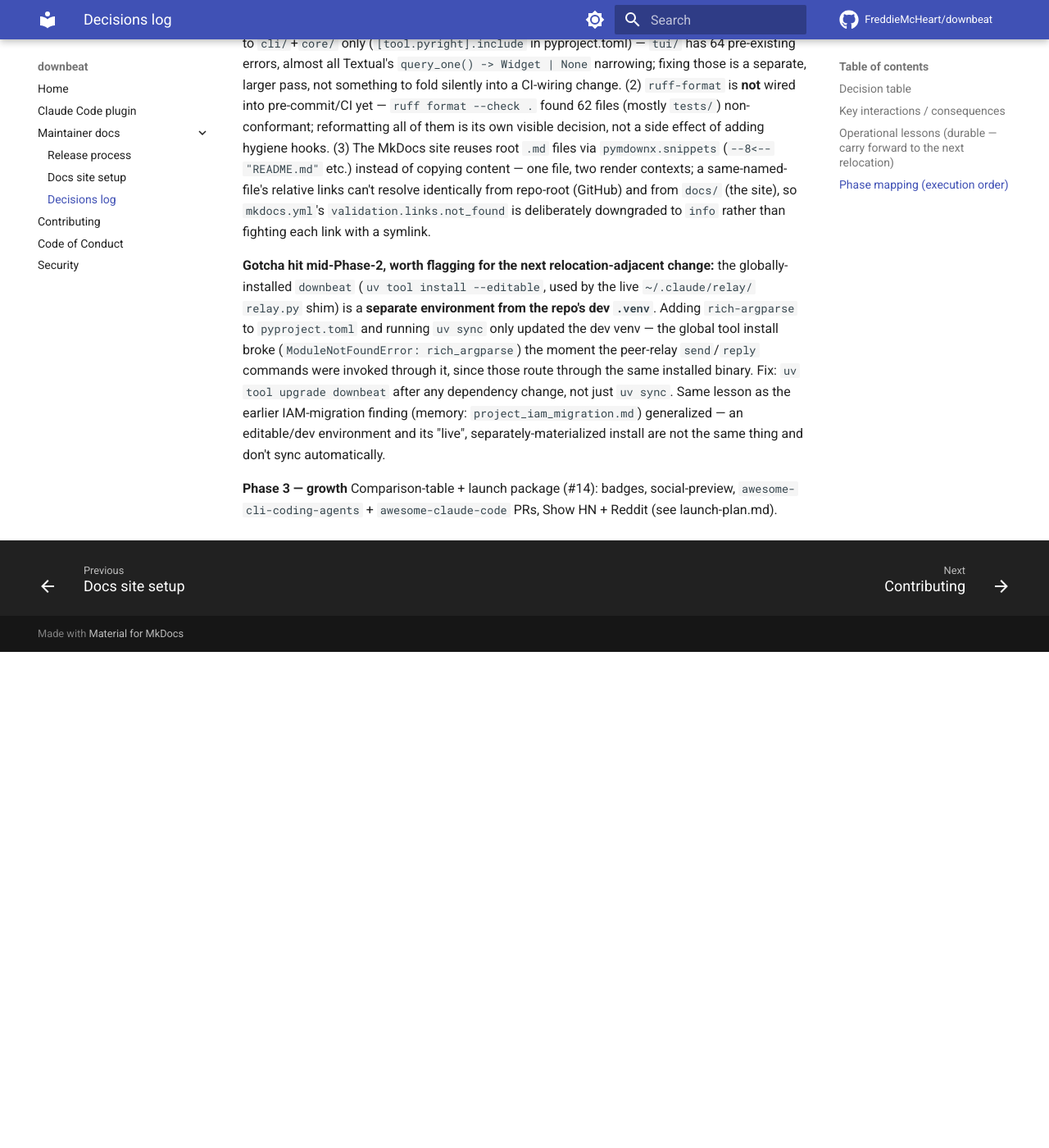
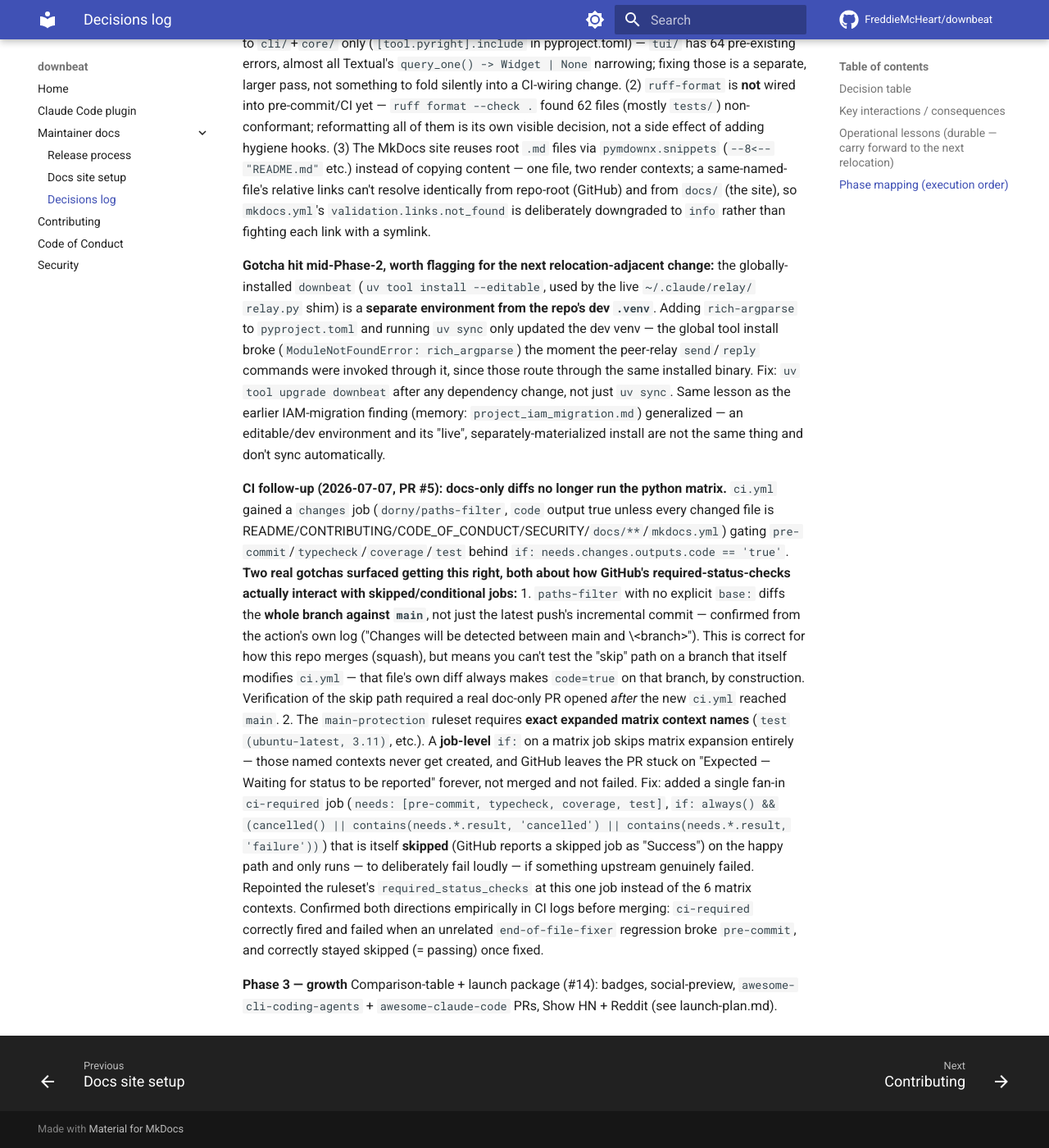
Before and after one commit to FreddieMcHeart/downbeat, an MkDocs documentation site: the page built from docs/decisions.md, in a window 1280 px wide and 1400 px high, scrolled down 5231 px. Shown: the whole window at 82% size. Built offline with MkDocs 1.6.1 and Material for MkDocs 9.7.7, drawn with Linux system fonts in a browser that asks for light colours; comment, search, counter and statistics services are not loaded; before the commit the page ends 6026 px from its top, so only the background shows below that; some of the changed text lies outside the part shown.

Commit message:
docs: record Phase 2 close-out and the fan-in ci-required pattern

```diff
--- a/docs/decisions.md
+++ b/docs/decisions.md
@@ -134,13 +134,14 @@
 Confirmed genuinely self-healing only once the ci run triggered by the bot's OWN version-bump
 commit (not just the release job) went green on its own, unassisted.
 
-**Phase 2 — polish — mostly DONE (2026-07-06), plugin PR pending merge**
+**Phase 2 — polish — ✅ DONE (2026-07-07)**
 MkDocs Material docs site (#13, `0549e2d` — a `feat:` commit, released **v0.2.0**), VHS demo
 (#10, `1c6c610`, `docs:` — no release), `examples/` + README restructure (#12, `07b494f`,
 `docs:` — no release),
 rich-argparse + pyright + pre-commit-in-CI + coverage-comment + Dependabot (#5, #6, #9, #11,
 `bcb732a` — a `feat:` commit, released **v0.3.0**), **Claude Code plugin repackaging (#15,
-PR #4, open — not yet merged, see correction above)**.
+PR #4, merged `f12da1d` — a `feat(plugin):` commit, released **v0.4.0**, see correction
+above)**.
 
 Deliberate scope calls made landing these, worth keeping as precedent: (1) `pyright` is scoped
 to `cli/`+`core/` only (`[tool.pyright].include` in pyproject.toml) — `tui/` has 64
@@ -165,5 +166,30 @@
 an editable/dev environment and its "live", separately-materialized install are not the same
 thing and don't sync automatically.
 
+**CI follow-up (2026-07-07, PR #5): docs-only diffs no longer run the python matrix.**
+`ci.yml` gained a `changes` job (`dorny/paths-filter`, `code` output true unless every changed
+file is README/CONTRIBUTING/CODE_OF_CONDUCT/SECURITY/`docs/**`/`mkdocs.yml`) gating
+`pre-commit`/`typecheck`/`coverage`/`test` behind `if: needs.changes.outputs.code == 'true'`.
+**Two real gotchas surfaced getting this right, both about how GitHub's required-status-checks
+actually interact with skipped/conditional jobs:**
+1. `paths-filter` with no explicit `base:` diffs the **whole branch against `main`**, not just
+   the latest push's incremental commit — confirmed from the action's own log ("Changes will be
+   detected between main and \<branch\>"). This is correct for how this repo merges (squash),
+   but means you can't test the "skip" path on a branch that itself modifies `ci.yml` — that
+   file's own diff always makes `code=true` on that branch, by construction. Verification of the
+   skip path required a real doc-only PR opened *after* the new `ci.yml` reached `main`.
+2. The `main-protection` ruleset requires **exact expanded matrix context names**
+   (`test (ubuntu-latest, 3.11)`, etc.). A **job-level** `if:` on a matrix job skips matrix
+   expansion entirely — those named contexts never get created, and GitHub leaves the PR stuck
+   on "Expected — Waiting for status to be reported" forever, not merged and not failed. Fix:
+   added a single fan-in `ci-required` job (`needs: [pre-commit, typecheck, coverage, test]`,
+   `if: always() && (cancelled() || contains(needs.*.result, 'cancelled') || contains(needs.*.result, 'failure'))`)
+   that is itself **skipped** (GitHub reports a skipped job as "Success") on the happy path and
+   only runs — to deliberately fail loudly — if something upstream genuinely failed. Repointed
+   the ruleset's `required_status_checks` at this one job instead of the 6 matrix contexts.
+   Confirmed both directions empirically in CI logs before merging: `ci-required` correctly
+   fired and failed when an unrelated `end-of-file-fixer` regression broke `pre-commit`, and
+   correctly stayed skipped (= passing) once fixed.
+
 **Phase 3 — growth**
 Comparison-table + launch package (#14): badges, social-preview, `awesome-cli-coding-agents` + `awesome-claude-code` PRs, Show HN + Reddit (see launch-plan.md).
```
